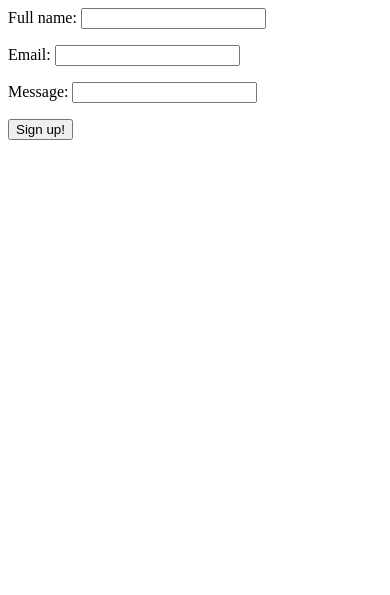
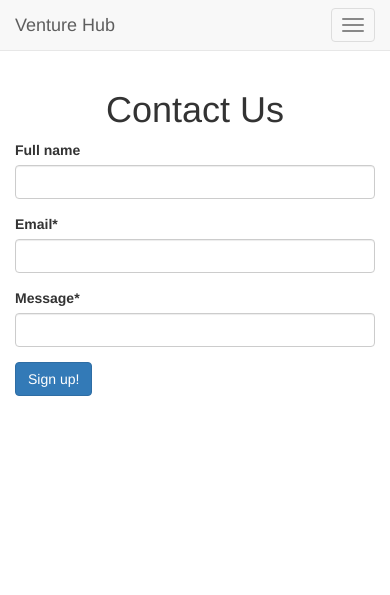
Before and after one commit to rog97/vhub, a Django app: page /contact/ in a window 390 px wide. Shown: the top 595 px of the page. Before the commit the page ends 140 px from the top, so only its background shows below. Run offline with Django 3.2, Linux system fonts and the light colour scheme; some libraries are stand-ins or nearby versions.

Commit message:
make it so

```diff
--- /dev/null
+++ b/src/static_pro/our_static/css/custom.css
@@ -0,0 +1,3 @@
+.text-align-center {
+  text-align: center;
+}
--- a/src/templates/base.html
+++ b/src/templates/base.html
@@ -17,9 +17,7 @@
 
     <style>
       {% block style %}
-      .lead {
-        text-align: center;
-      }
+
       {% endblock %}
     </style>
 
@@ -32,11 +30,7 @@
 
       {% block jumbotron %}
       <!-- Main component for a primary marketing message or call to action -->
-      <div class="jumbotron">
-        {% block jumbotron_content %}
 
-        {% endblock %}
-      </div>
       {% endblock %}
 
       {% block content %}
--- a/src/templates/forms.html
+++ b/src/templates/forms.html
@@ -1,7 +1,22 @@
-<h1>{{ title }}</h1>
+{% extends "base.html" %}
+{% load crispy_forms_tags %}
 
-<form method="POST" action="">{% csrf_token %}
+{% block content %}
 
-  {{ form.as_p }}
-  <input type="submit" value="Sign up!"/>
-</form>
+<div class="row">
+  <div class="col-sm-4 col-sm-offset-4">
+
+    {% if title %}
+      <h1 class="{% if title_align_center %}text-align-center{% endif %}">{{ title }}</h1>
+    {% endif %}
+
+    <form method="POST" action="">{% csrf_token %}
+
+      {{ form|crispy }}
+
+      <input class="btn btn-primary" type="submit" value="Sign up!"/>
+
+    </form>
+  </div>
+</div>
+{% endblock %}
--- a/src/templates/head_css.html
+++ b/src/templates/head_css.html
@@ -8,6 +8,7 @@
   <!-- Custom styles for this template -->
   <!-- <link href="navbar-static-top.css" rel="stylesheet"> -->
   <link href="{% static 'css/navbar-static-top.css' %}" rel="stylesheet">
+  <link href="{% static 'css/custom.css' %}" rel="stylesheet">
   <!-- Just for debugging purposes. Don't actually copy these 2 lines! -->
   <!--[if lt IE 9]><script src="../../assets/js/ie8-responsive-file-warning.js"></script><![endif]-->
   <!-- <script src="../../assets/js/ie-emulation-modes-warning.js"></script> -->
--- a/src/templates/navbar.html
+++ b/src/templates/navbar.html
@@ -7,13 +7,13 @@
         <span class="icon-bar"></span>
         <span class="icon-bar"></span>
       </button>
-      <a class="navbar-brand" href="#">Venture Hub</a>
+      <a class="navbar-brand" href="{% url 'home' %}">Venture Hub</a>
     </div>
     <div id="navbar" class="navbar-collapse collapse">
       <ul class="nav navbar-nav">
-        <li class="active"><a href="#">Home</a></li>
-        <li><a href="#about">About</a></li>
-        <li><a href="#contact">Contact</a></li>
+        <li><a href="{% url 'home' %}">Home</a></li>
+        <li><a href="{% url 'about' %}">About</a></li>
+        <li><a href="{% url 'contact' %}">Contact</a></li>
         <li class="dropdown">
           <a href="#" class="dropdown-toggle" data-toggle="dropdown" role="button" aria-haspopup="true" aria-expanded="false">Dropdown <span class="caret"></span></a>
           <ul class="dropdown-menu">
--- a/src/vhub/urls.py
+++ b/src/vhub/urls.py
@@ -22,6 +22,7 @@ from django.contrib import admin
 urlpatterns = [
     url(r'^$', 'vhubs.views.home', name='home'),
     url(r'^contact/$', 'vhubs.views.contact', name='contact'),
+    url(r'^about/$', 'vhub.views.about', name='about'),
     url(r'^admin/', include(admin.site.urls)),
 ]
 
--- /dev/null
+++ b/src/vhub/views.py
@@ -0,0 +1,5 @@
+from django.shortcuts import render
+
+
+def about(request):
+    return render(request, "about.html", {})
--- a/src/vhubs/views.py
+++ b/src/vhubs/views.py
@@ -25,6 +25,8 @@ def home(request):
     return render(request, "home.html", context)
 
 def contact(request):
+    title = "Contact Us"
+    title_align_center = True
     form = ContactForm(request.POST or None)
     if form.is_valid():
         form_email = form.cleaned_data.get("email")
@@ -47,5 +49,7 @@ def contact(request):
             fail_silently = False)
     context = {
         "form": form,
+        "title": title,
+        "title_align_center": title_align_center,
     }
     return render(request, "forms.html", context)
```
Also changed, not shown: src/templates/home.html (+12 -9 lines), 1 other file. Lines whose indentation alone changed are shown as unchanged.
